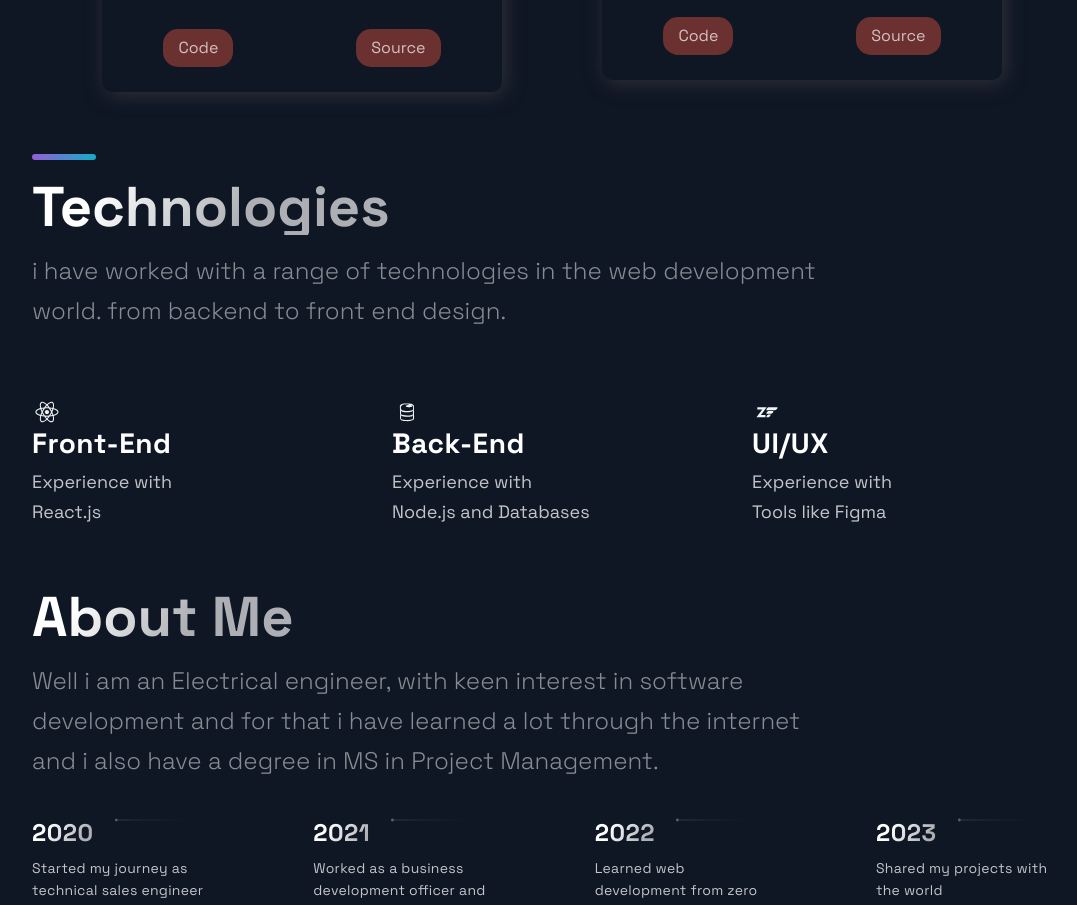
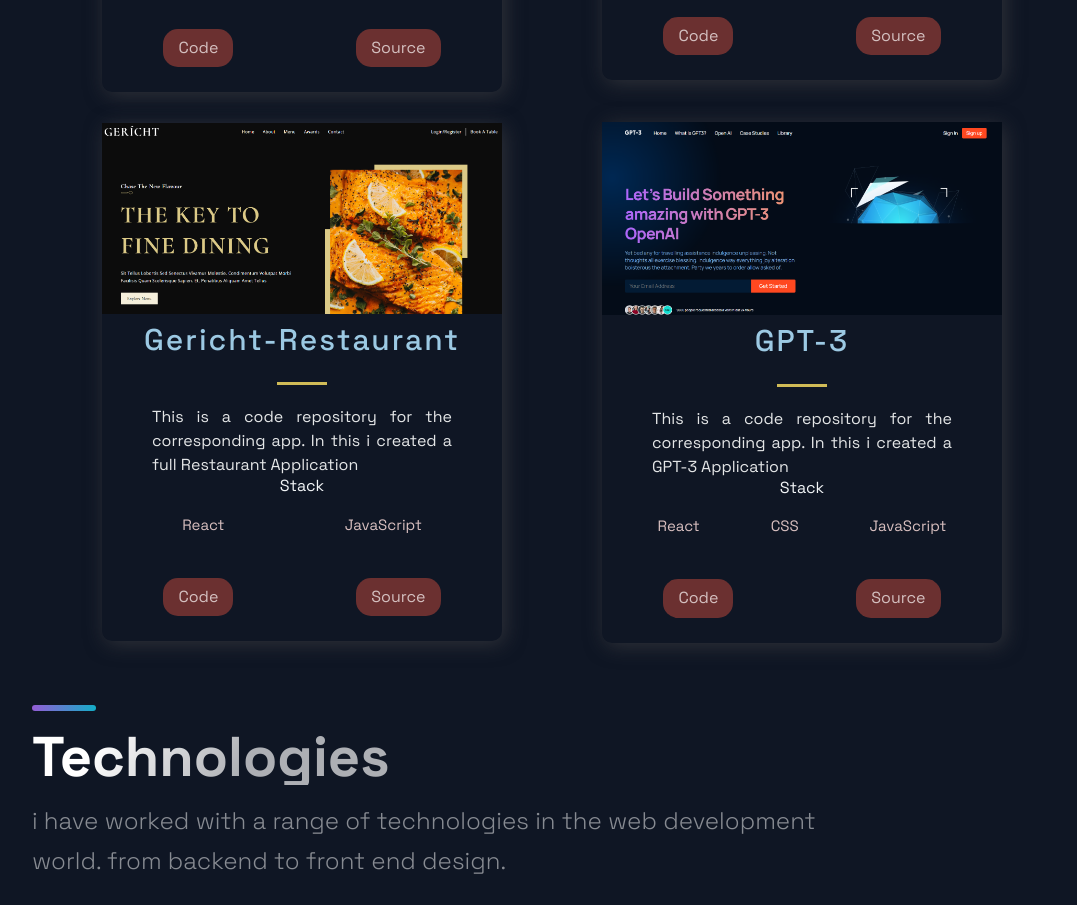
Before and after one commit to harisarshad235/harris-portfolio, a Next.js app: page / in a window 1280 px wide. Shown: the part 2280-3185 px from the top of the page, without its empty margins (88-1165 px from the left). Built offline with nearby package versions, Linux system fonts and the light colour scheme.

Commit message:
added my apps

```diff
--- a/src/constants/constants.js
+++ b/src/constants/constants.js
@@ -35,6 +35,24 @@
     visit: 'https://google.com',
     id: 3,
   },
+  {
+    title: 'Gericht-Restaurant',
+    description: "This is a code repository for the corresponding app. In this i created a full Restaurant Application",
+    image: '/images/5.png',
+    tags: ['React', 'JavaScript'],
+    source: 'https://harriskarestaurant.netlify.app/ ',
+    visit: 'https://github.com/harisarshad235/restaurant_app',
+    id: 4,
+  },
+  {
+    title: 'GPT-3',
+    description: "This is a code repository for the corresponding app. In this i created a GPT-3 Application",
+    image: '/images/6.png',
+    tags: ['React', 'CSS','JavaScript'],
+    source: 'https://gpt3-by-harris.netlify.app/ ',
+    visit: 'https://github.com/harisarshad235/Gpt3',
+    id: 4,
+  },
 ];
 
 export const TimeLineData = [
```
Also changed, not shown: public/images/5.PNG (added), public/images/6.PNG (added).
